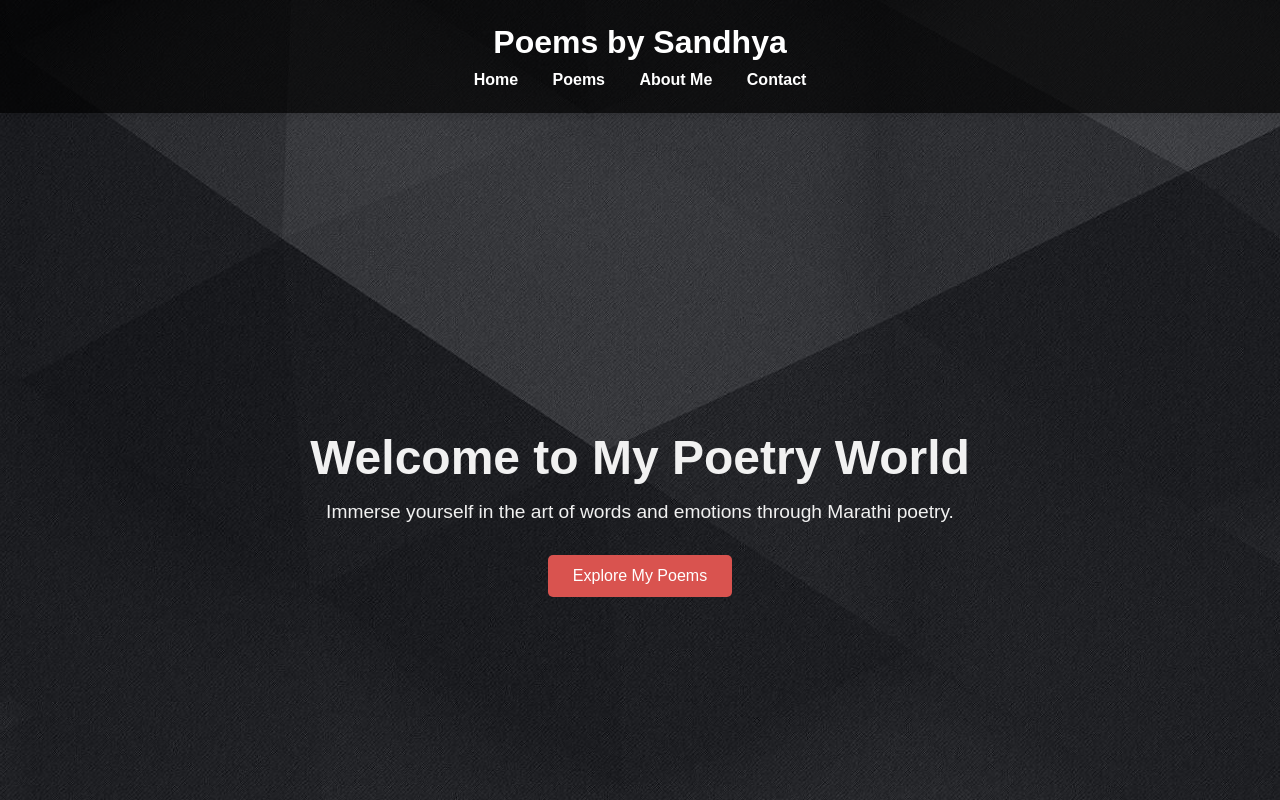
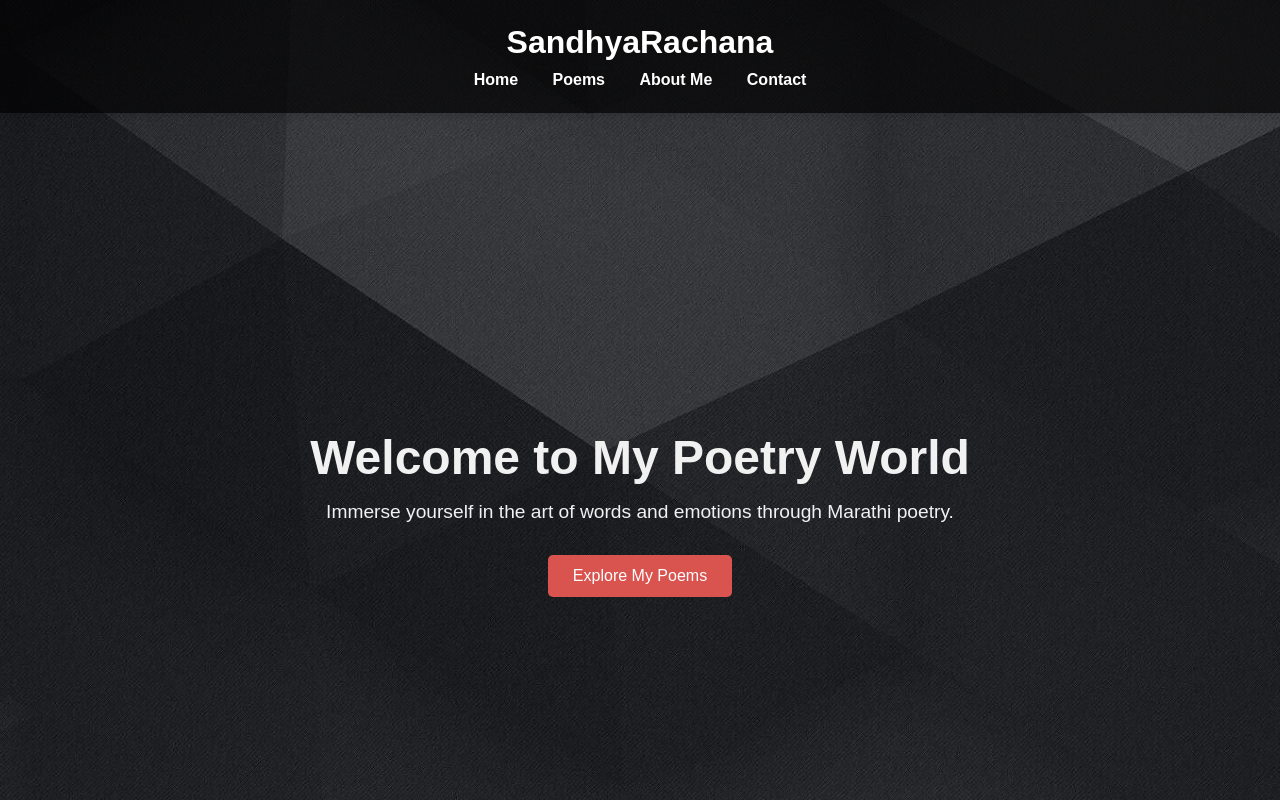
Before and after one commit to tanmayyy8/Webdb, a plain HTML site: page index.html in a window 1280 px wide. Shown: the top 800 px of the page. Drawn offline with Linux system fonts and the light colour scheme.

Commit message:
Update index.html

```diff
--- a/index.html
+++ b/index.html
@@ -13,7 +13,7 @@
     <!-- Header Section -->
     <header>
         <div class="header-content">
-            <h1>Poems by Sandhya</h1>
+            <h1>SandhyaRachana</h1>
             <nav>
                 <ul>
                     <li><a href="index.html">Home</a></li>
```
